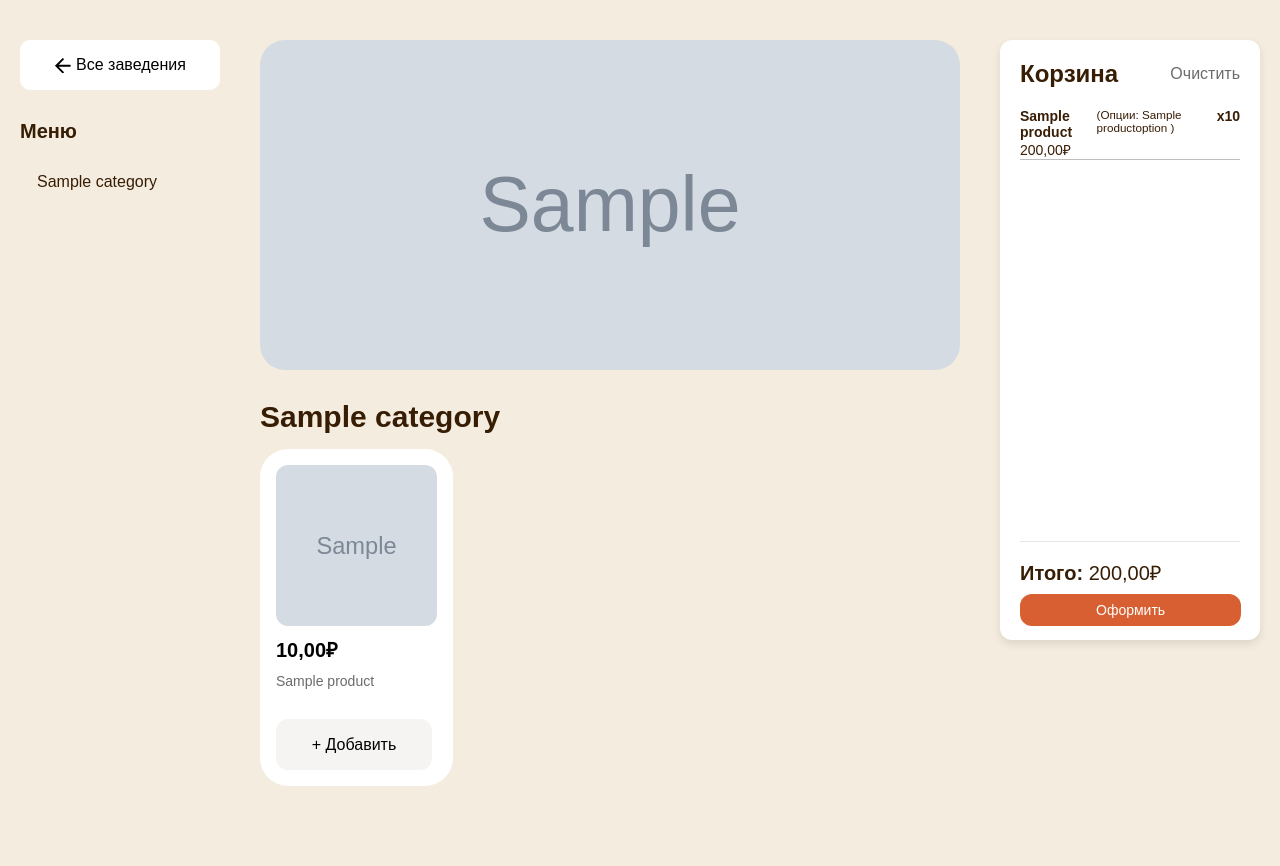
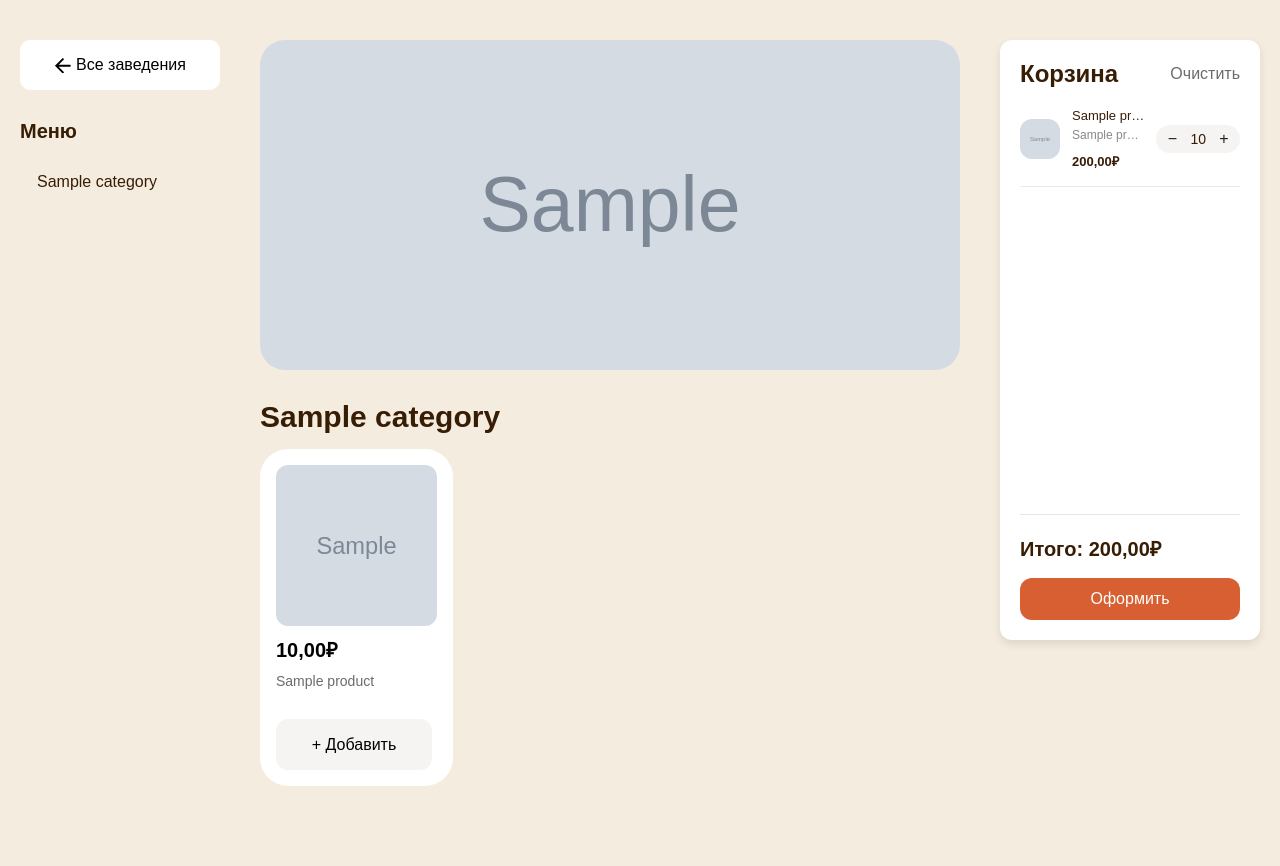
Before and after one commit to SSerov77/web-nyamrun, a Django app: page /places/1/ in a window 1280 px wide. Shown: the part 100-966 px from the top of the page. Run offline with Django 5.2, Linux system fonts and the light colour scheme; a user stored in the database is signed in; tables that the repository leaves empty hold one stand-in row (values such as "Sample post"); grey boxes marked "Sample" are stand-in pictures; parts of the project's set-up code (start-up, migrations or seed data) failed here and were passed over; some web fonts are replaced.

Commit message:
Update styles of cart_sidebar

```diff
--- a/nyamrun/static/css/places/place_detail.css
+++ b/nyamrun/static/css/places/place_detail.css
@@ -159,13 +159,14 @@
 
 /* CART */
 
+/* Обновленные стили для корзины */
 .cart {
     width: 260px;
     min-height: 600px;
     height: 100%;
     background-color: var(--color-card-bg);
     border-radius: 12px;
-    padding: 20px 20px 20px 20px;
+    padding: 20px;
     box-shadow: 0 4px 8px var(--color-card-shadow);
     display: flex;
     flex-direction: column;
@@ -181,11 +182,13 @@
     display: flex;
     justify-content: space-between;
     align-items: center;
+    margin-bottom: 20px;
 }
 
 .cart-title h3 {
     font-weight: 600;
     font-size: 24px;
+    margin: 0;
 }
 
 .clear-cart {
@@ -195,35 +198,135 @@
     font-weight: 400;
     font-size: 16px;
     color: #6b6b6b;
+    padding: 0;
 }
 
 .cart-items {
     padding: 0;
-    margin: 20px 0;
+    margin: 0;
+    list-style: none;
     font-size: 14px;
+    flex-grow: 1;
 }
 
 .cart-item {
-    margin-bottom: 15px;
-    border-bottom: 1px solid rgba(0, 0, 0, 0.25);
+    display: flex;
+    align-items: center;
+    gap: 12px;
+    margin-bottom: 16px;
+    padding-bottom: 16px;
+    border-bottom: 1px solid rgba(0,0,0,0.08);
 }
 
-.cart-item-info {
+.cart-item-left {
+    display: flex;
+    flex-direction: column;
+    align-items: center;
+    gap: 8px;
+    width: 64px; /* Ширина изображения */
+}
+
+.cart-item-content {
     display: flex;
     justify-content: space-between;
+    flex-grow: 1;
+    gap: 10px;
+}
+
+.cart-item-img {
+    width: 40px;
+    height: 40px;
+    border-radius: 12px;
+    object-fit: cover;
+}
+
+.cart-item-details {
+    display: flex;
+    align-items: center;
+}
+
+.cart-item-title {
+    font-weight: 500;
+    font-size: 14px;
+    margin-bottom: 4px;
+    display: block;
+    white-space: nowrap;
+    overflow: hidden;
+    text-overflow: ellipsis;
+}
+
+.cart-item-options-col {
+    margin-bottom: 8px;
+}
+
+.cart-item-option {
+    color: #888;
+    font-size: 10px;
+    display: block;
+    line-height: 1.4;
+    white-space: nowrap;
+    overflow: hidden;
+    text-overflow: ellipsis;
+}
+
+.cart-item-bottom-row {
+    display: flex;
+    justify-content: space-between;
+    align-items: center;
+}
+
+.cart-item-price {
+    font-weight: 600;
+    font-size: 14px;
+    color: var(--color-text-dark);
+    margin-top: 4px;
+    white-space: nowrap;
+}
+
+.cart-item-qty-bg {
+    display: flex;
+    align-items: center;
+    background: #f5f4f2;
+    border-radius: 20px;
+    padding: 4px 6px;
+    gap: 8px;
+    height: 28px;
+    min-width: 80px; /* Фиксированная ширина для всех кнопок */
+    justify-content: space-between;
+    box-sizing: border-box;
+}
+
+.cart-qty-btn {
+    background: none;
+    border: none;
+    cursor: pointer;
+    font-size: 16px;
+    padding: 0;
+    width: 20px; /* Фиксированная ширина кнопок */
+    height: 20px;
+    display: flex;
+    align-items: center;
+    justify-content: center;
+    color: #222;
+}
+
+.cart-item-qty {
+    min-width: 14px;
+    text-align: center;
+    font-size: 14px;
+    font-weight: 500;
 }
 
 .cart-total {
-    font-weight: 500;
-    font-size: 21px;
-    padding-top: 17px;
+    padding-top: 20px;
     border-top: 1px solid var(--color-card-shadow);
+    margin-top: 20px;
 }
 
 .cart-total span {
     display: block;
-    margin-bottom: 10px;
-    font-weight: 400;
+    margin-bottom: 16px;
+    font-weight: 600;
     font-size: 20px;
 }
 
@@ -231,15 +334,52 @@
     background-color: var(--color-primary);
     color: var(--color-white);
     border: none;
-    padding: 8px 76px;
+    padding: 12px;
     border-radius: 12px;
     width: 100%;
-    font-weight: 400;
-    font-size: 14px;
+    font-weight: 500;
+    font-size: 16px;
     cursor: pointer;
+    text-align: center;
+    text-decoration: none;
+    display: block;
 }
 
 .checkout:hover {
     background-color: var(--color-button-hover);
-    color: var(--color-text-light);
 }
+
+.cart-item-img-col {
+    display: flex;
+    flex-direction: column;
+    align-items: center;
+    gap: 8px;
+}
+
+.cart-item-info {
+    flex: 1;
+    min-width: 0;
+}
+
+.cart-item-options-col {
+    display: flex;
+    flex-direction: column;
+}
+
+.cart-item-option {
+    color: #888;
+    font-size: 12px;
+}
+
+.cart-item-title {
+    font-weight: 400;
+    font-size: 13px;
+}
+
+.cart-item-price {
+    font-weight: 600;
+    font-size: 13px;
+    color: var(--color-brown);
+    margin: 0 0 5px 0;
+    white-space: nowrap;
+}
--- a/nyamrun/templates/cart/cart_sidebar.html
+++ b/nyamrun/templates/cart/cart_sidebar.html
@@ -7,25 +7,23 @@
     {% if cart.items.all %}
       {% for item in cart.items.all %}
         <div class="cart-item">
+          <img src="{{ item.product.image.url }}" alt="{{ item.product.name }}" class="cart-item-img" />
           <div class="cart-item-info">
-            <strong>
-              <p>{{ item.product.name }}</p>
-            </strong>
+            <span class="cart-item-title">{{ item.product.name }}</span>
             {% if item.options.all %}
-              <small>
-                (Опции:
+              <div class="cart-item-options-col">
                 {% for option in item.options.all %}
-                  {{ option.name }}
-                  {% if not forloop.last %},{% endif %}
+                  <span class="cart-item-option">{{ option.name }}</span>
                 {% endfor %}
-                )
-              </small>
+              </div>
             {% endif %}
-            <strong>
-              <p>x{{ item.quantity }}</p>
-            </strong>
+            <span class="cart-item-price">{{ item.get_total_price }}₽</span>
           </div>
-          <p class="cart-item-price">{{ item.get_total_price }}₽</p>
+          <div class="cart-item-qty-bg">
+            <button class="cart-qty-btn minus" data-item-id="{{ item.id }}">−</button>
+            <span class="cart-item-qty">{{ item.quantity }}</span>
+            <button class="cart-qty-btn plus" data-item-id="{{ item.id }}">+</button>
+          </div>
         </div>
       {% endfor %}
     {% else %}
```
Also changed, not shown: nyamrun/static/js/cart/removeItem.js (deleted, +0 -22 lines).
